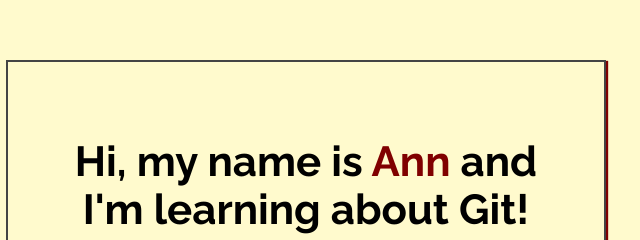
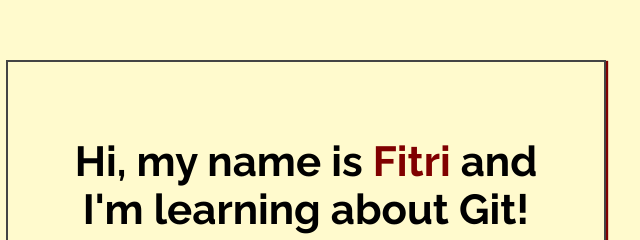
Before and after one commit to yohanasimon/my-first-repo, a plain HTML site: page index.html in a window 1280 px wide. Shown: the part 188-428 px from the top of the page, 334-974 px from the left. Drawn offline with Linux system fonts and the light colour scheme.

Commit message:
Added name to index.html

```diff
--- a/index.html
+++ b/index.html
@@ -14,7 +14,7 @@
 <body>
 
     <div class="greeting">
-        <h1>Hi, my name is <span class="highlight">Ann</span> and I'm learning about Git! </h1>
+        <h1>Hi, my name is <span class="highlight">Fitri</span> and I'm learning about Git! </h1>
 
         <p>Yay! Git is the best!</p>
     </div>
```
